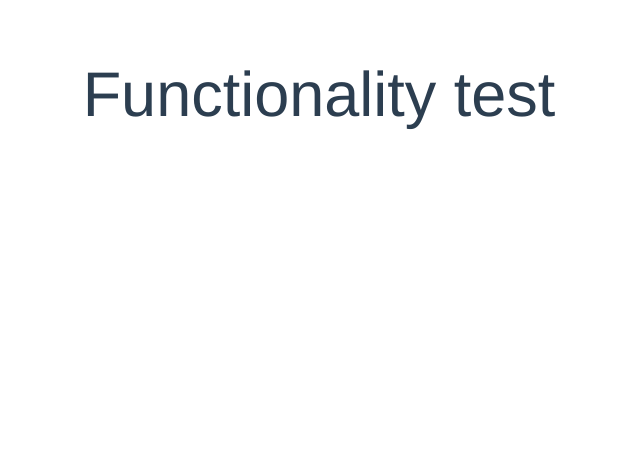
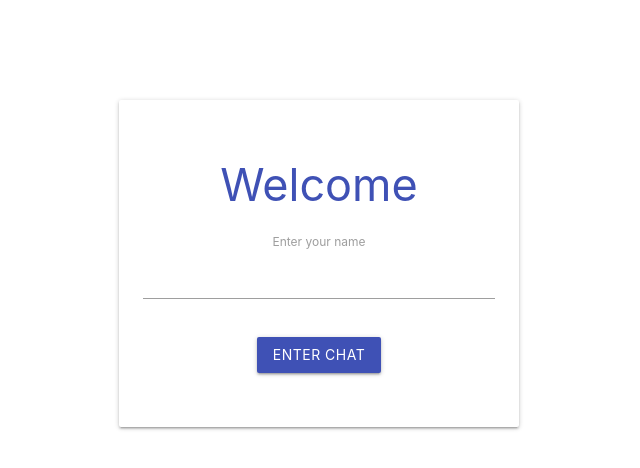
Before and after one commit to thomruns/tkd-chat, a Vue app: page /#/ in a window 1280 px wide. Shown: the top 468 px of the page, without its empty margins (321-961 px from the left). Built offline with nearby package versions, Linux system fonts and the light colour scheme.

Commit message:
Set up, style Welcome component

```diff
--- a/src/App.vue
+++ b/src/App.vue
@@ -1,6 +1,5 @@
 <template>
   <div id="app">
-    <h1>Functionality test</h1>
     <router-view/>
   </div>
 </template>
@@ -12,12 +11,5 @@ export default {
 </script>
 
 <style>
-#app {
-  font-family: 'Avenir', Helvetica, Arial, sans-serif;
-  -webkit-font-smoothing: antialiased;
-  -moz-osx-font-smoothing: grayscale;
-  text-align: center;
-  color: #2c3e50;
-  margin-top: 60px;
-}
+
 </style>
--- a/src/components/Welcome.vue
+++ b/src/components/Welcome.vue
@@ -1,5 +1,15 @@
 <template>
-  <div class="Welcome">
+  <div class="welcome container">
+    <div class="card">
+      <div class="card-content center-align">
+        <h2 class="indigo-text">Welcome</h2>
+        <form @submit.prevent="enterChat">
+          <label for="name">Enter your name</label>
+          <input type="text" name="name" v-model="name">
+          <button class="btn indigo">Enter Chat</button>
+        </form>
+      </div>
+    </div>
   </div>
 </template>
 
@@ -8,12 +18,28 @@ export default {
   name: 'Welcome',
   data () {
     return {
+      name: null
+    }
+  },
+  methods: {
+    enterChat() {
+      console.log(this.name)
     }
   }
 }
 </script>
 
-<!-- Add "scoped" attribute to limit CSS to this component only -->
-<style scoped>
+<style>
+.welcome {
+  max-width: 400px;
+  margin-top: 100px;
+}
 
+.welcome h2 {
+  font-size: 3em;
+}
+
+.welcome button {
+  margin: 30px auto;
+}
 </style>
```
Also changed, not shown: 1 other file (tests, documents, lock files or other folders).
